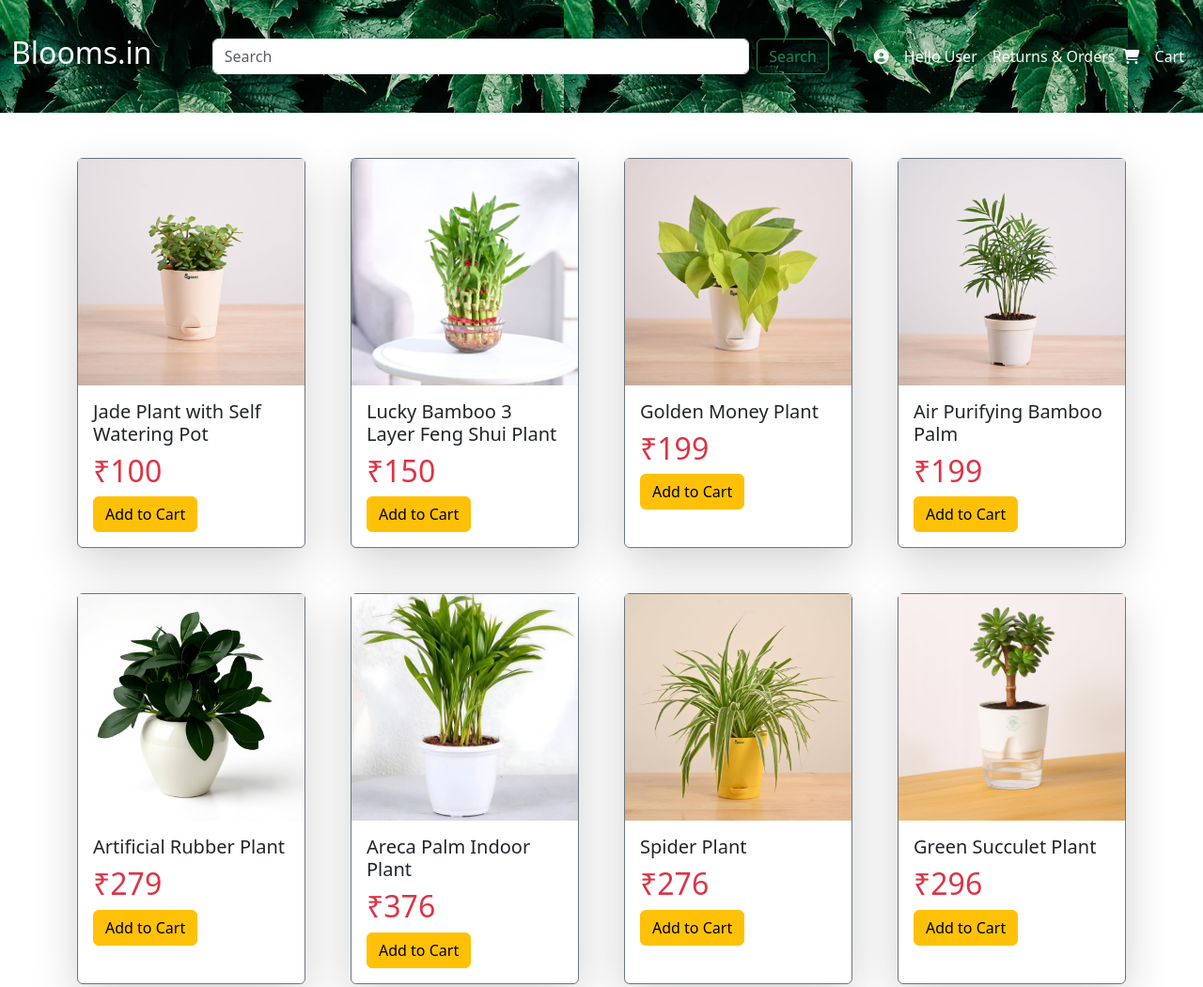
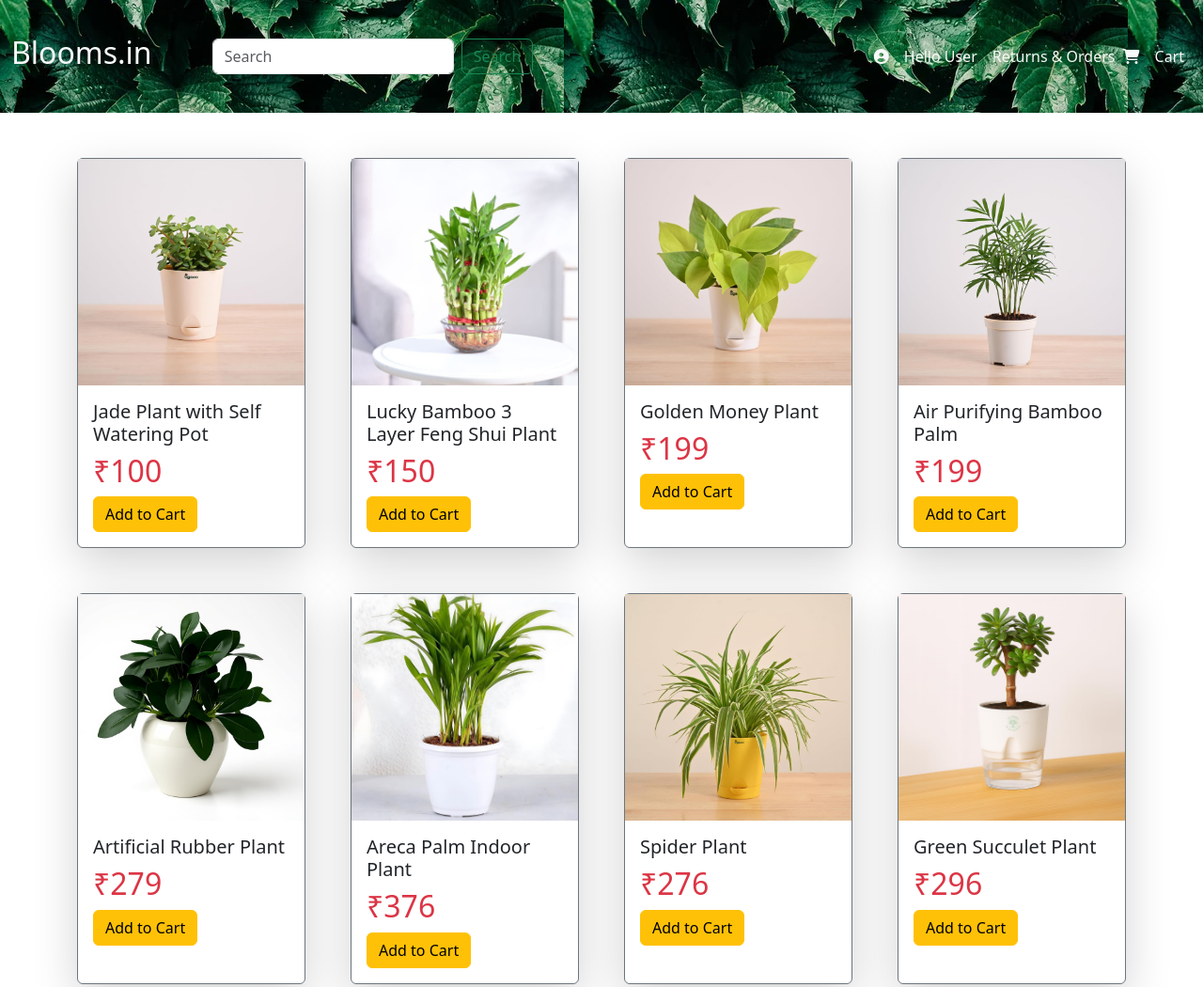
Before and after one commit to Minu4376/ecommerce-bootstrap-grid, a plain HTML site: page index.html in a window 1280 px wide. Shown: the top 1050 px of the page at 94% size. Drawn offline with nearby package versions, Linux system fonts and the light colour scheme.

Commit message:
flex-grow remove

```diff
--- a/index.html
+++ b/index.html
@@ -39,7 +39,7 @@
 
             <!-- Collapsible content -->
             <div class="collapse navbar-collapse" id="navbarNav">
-                <form class="d-flex flex-grow-1 my-3 my-lg-0 mx-lg-5">
+                <form class="d-flex  my-3 my-lg-0 mx-lg-5">
                     <input class="form-control me-2" type="search" placeholder="Search" aria-label="Search">
                     <button class="btn btn-outline-success" type="submit">Search</button>
                 </form>
```
